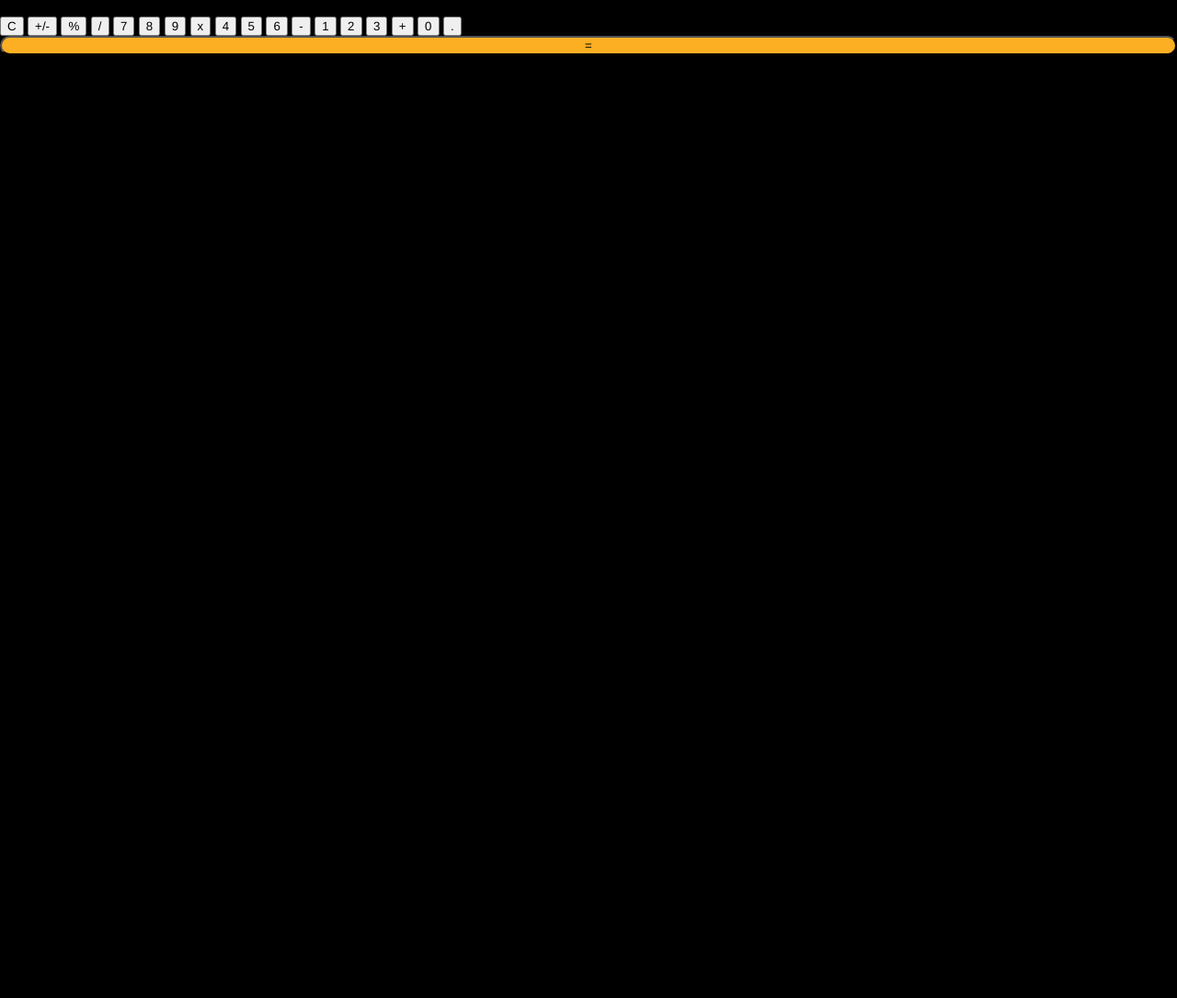
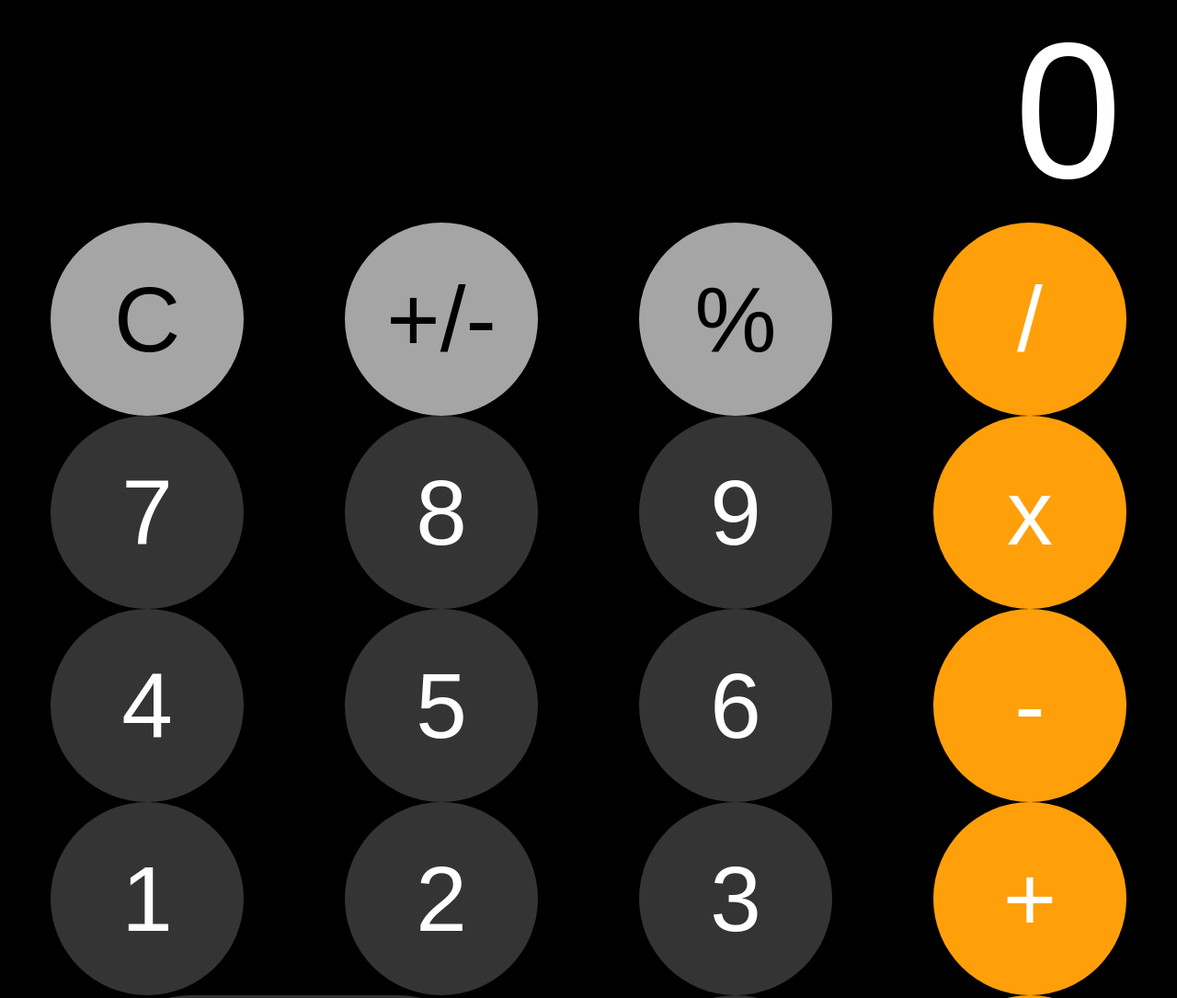
Before and after one commit to assebc/random-files, a plain HTML site: page web_development/ios_calculator/index.html in a window 1280 px wide. Shown: the top 1085 px of the page at 92% size. Before the commit the page ends 800 px from the top, so only its background shows below. Drawn offline with Linux system fonts and the light colour scheme.

Commit message:
:bug: done but not as I wanted

```diff
--- a/web_development/ios_calculator/css/style.css
+++ b/web_development/ios_calculator/css/style.css
@@ -1,100 +1,87 @@
 *{
-    font-family: Helvetica;
+    padding: 0;
     margin: 0;
-    overflow: hidden;
 }
 
-body {
-    width: 100%;
-    height: 100vh;
+html, body #fullheight{
+    min-height: 100% !important;
+    height: 100%;
+    font-family: Arial, Helvetica, sans-serif;
     background: black;
 }
 
-.top_display{
-    width: 100%;
-    height: 35vh;
+.container{
+    height: 100%;
+    background: black;
+}
+
+.result{
     display: flex;
-    margin-left: -10%;
     justify-content: flex-end;
     align-items: flex-end;
     color: white;
-    font-size: 7em;
+    height: 39%;
 }
 
-.bot_display{
-    width: 100%;
-    height: 65vh;
-    display: flex;
+.result span{
+    margin-right: 60px;
+    font-size: 210px;
+    justify-self: flex-end;
 }
 
-.operators{
-    width: 20%;
-    height: 95%;
-    margin-left: 75%;
-    display: block;
+.buttons{
+    width: 100%;
+    height: 60%;
+    background: black;
+    display: grid;
+    grid-template-columns: 25% 25% 25% 25%;
 }
 
-.divide{
-    width: 100%;
-    height: 15%;
-    background: rgb(252, 175, 34);
-    border-radius: 50px;
-    margin-bottom: 10px;
-
+.item{
+    display: flex;
+    justify-content: center;
+    align-items: center;
+    font-size: 100px;
+    color: white;
+    border-radius: 100%;
+    width: 210px;
+    height: 210px;
+    padding: 10px;
+    cursor: pointer;
+    align-self: center;
+    justify-self: center;
 }
 
-.mult{
-    width: 100%;
-    height: 15%;
-    background: rgb(252, 175, 34);
-    border-radius: 50px;
-    margin-bottom: 10px;
+.item1{
+    background: #A5A5A5;
+    border: none;
 }
 
-.subtract{
-    width: 100%;
-    height: 15%;
-    background: rgb(252, 175, 34);
-    border-radius: 50px;
-    margin-bottom: 10px;
+.item3{
+    background: #FF9F0A;
+    border: none;
 }
 
-.sum{
-    width: 100%;
-    height: 15%;
-    background: rgb(252, 175, 34);
-    border-radius: 50px;
-    margin-bottom: 10px;
+.mod{
+    background: #A5A5A5;
+    border: none;
+    color: black;
 }
 
-.equals{
-    width: 100%;
-    height: 15%;
-    background: rgb(252, 175, 34);
-    border-radius: 50px;
+.numbers, .dot{
+    background: #343434;
+    border: none;
 }
 
-.numbers{}
+.negative, .clear{
+    color: black;
+    border:none;
+}
 
-.one{}
-
-.two{}
-
-.three{}
-
-.four{}
-
-.five{}
-
-.six{}
-
-.seven{}
-
-.eight{}
-
-.nine{}
-
-
-.clear_numbers{}
-
-.last_line{}
+.zero{
+    background: #343434;
+    width: 435px;
+    border-radius: 135px;
+    grid-column: span 2;
+    border: none;
+}
```
